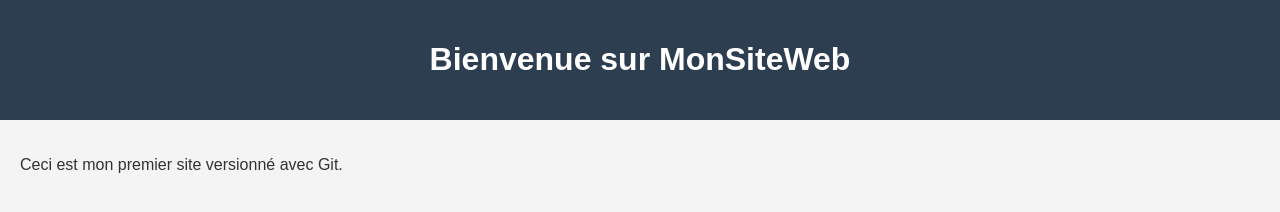
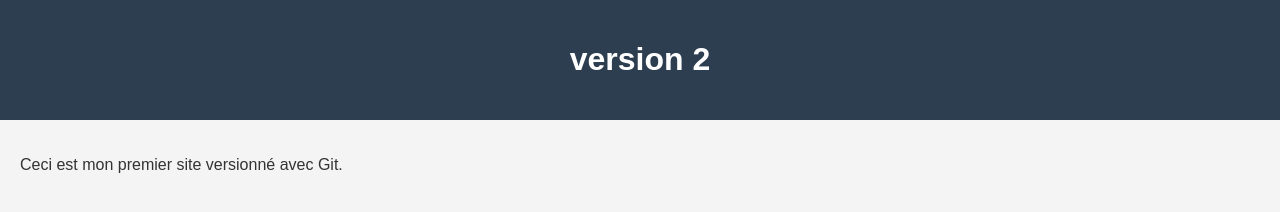
Before and after one commit to kinggjs123/MonSiteWeb, a plain HTML site: page index.html in a window 1280 px wide. Drawn offline with Linux system fonts and the light colour scheme.

Commit message:
Modification du titre principal

```diff
--- a/index.html
+++ b/index.html
@@ -8,7 +8,7 @@
 </head>
 <body>
   <header>
-    <h1>Bienvenue sur MonSiteWeb</h1>
+    <h1>version 2</h1>
   </header>
   <main>
     <p>Ceci est mon premier site versionné avec Git.</p>
```
